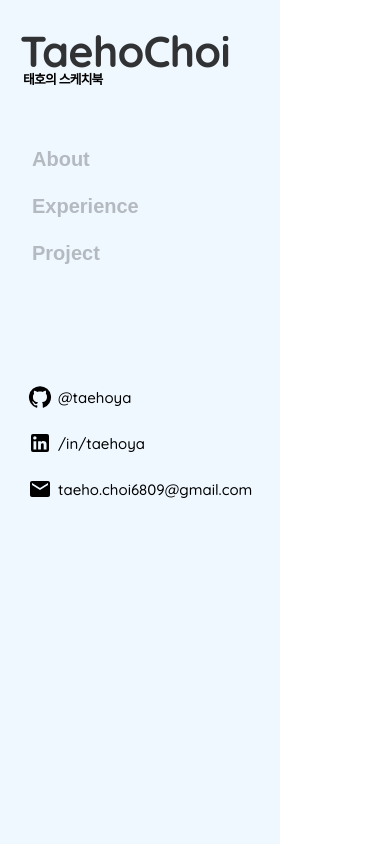
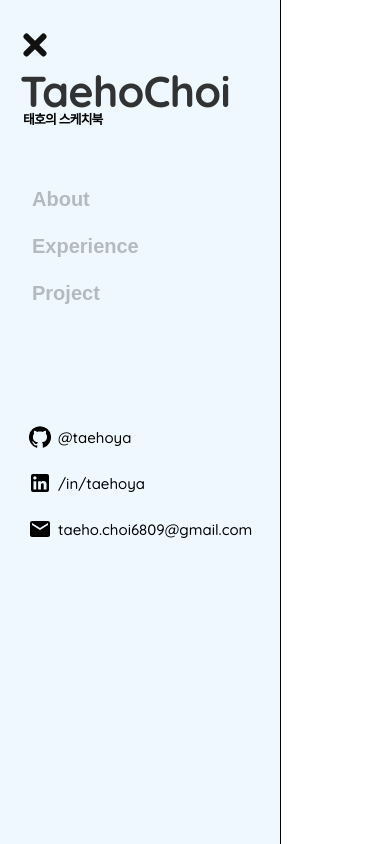
Before and after one commit to Taehoya/portfolio-v2, a Next.js app: page / in a window 390 px wide. Built offline with nearby package versions, Linux system fonts and the light colour scheme.

Commit message:
chore:add animation to sidebar

```diff
--- a/src/components/c-hamburger-icon/page.styled.ts
+++ b/src/components/c-hamburger-icon/page.styled.ts
@@ -5,7 +5,7 @@ export const Container = styled.div`
         display: none;
     }
     width: 30px;
-    height: 30x;
+    height: 30px;
     cursor: pointer;
     transition: 0.3s ease-in-out;
     float: right;
--- a/src/components/c-sidebar/index.tsx
+++ b/src/components/c-sidebar/index.tsx
@@ -1,14 +1,46 @@
+'use client';
+
 import GitHubIcon from '@mui/icons-material/GitHub';
 import LinkedInIcon from '@mui/icons-material/LinkedIn';
 import EmailIcon from '@mui/icons-material/Email';
 import CSocialButton from '@/components/c-social-button';
 import CNavButton from '@/components/c-nav-button';
+import CHamburgerIcon from '@/components/c-hamburger-icon';
+import { useState, useEffect } from 'react';
 import * as S from './page.styled';
 
 export default function CSideBar() {
+    const [active, setActive] = useState(true);
+    const toggleSideBar = () => setActive(prev => !prev);
+    const handleResize = () => {
+        if (window.innerWidth >= 1260) {
+            setActive(true);
+        } else {
+            setActive(false);
+        }
+    };
+
+    const variants = {
+        open: { opacity: 1, x: 0 },
+        closed: { opacity: 0, x: '-100%' },
+    };
+
+    useEffect(() => {
+        window.addEventListener('resize', handleResize);
+        return () => {
+            window.removeEventListener('resize', handleResize);
+        };
+    }, []);
+
     return (
         <S.Wrapper>
-            <S.Container>
+            <CHamburgerIcon active={active} clickEvent={toggleSideBar} />
+            <S.Container
+                $active={active}
+                animate={active ? 'open' : 'closed'}
+                variants={variants}
+                transition={{ duration: 0.6 }}
+            >
                 <S.Logo>
                     <S.Title>TaehoChoi</S.Title>
                     <S.SubTitle>태호의 스케치북</S.SubTitle>
--- a/src/components/c-sidebar/page.styled.ts
+++ b/src/components/c-sidebar/page.styled.ts
@@ -1,20 +1,32 @@
 import styled from 'styled-components';
+import { motion } from 'framer-motion';
 
 export const Wrapper = styled.div`
+    position: relative;
+`;
+
+export const Container = styled(motion.nav)<{ $active: boolean }>`
     position: fixed;
+    min-width: 230px;
     height: 100vh;
-    display: flex;
+    max-height: 100vh;
     min-width: 200px;
     background-color: aliceblue;
     flex-direction: column;
-`;
+    z-index: 2;
+    top: 0;
+    left: 0;
+    padding: 30px 20px 20px 20px;
 
-export const Container = styled.div`
-    padding: 30px 20px 20px 20px;
+    @media screen and (max-width: 1260px) {
+        display: block;
+        border-right: 1px solid black;
+    }
 `;
 
 export const Logo = styled.div`
     font-weight: 900;
+    margin-top: 40px;
     letter-spacing: -0.05em;
 `;
 
```
